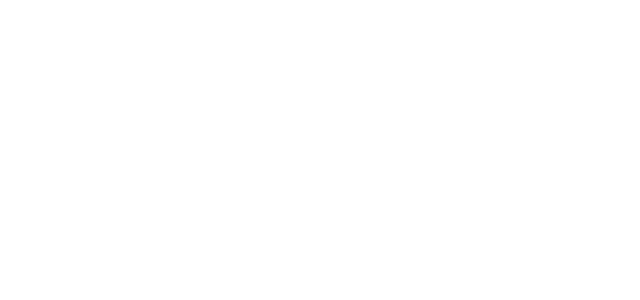
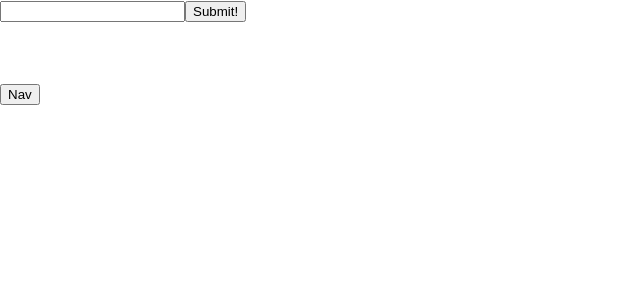
Before and after one commit to meixinchoy/FCC-react, a React (Create React App) app: page /controlledforms in a window 1280 px wide. Shown: the top 300 px of the page, without its empty margins (0-640 px from the left). Built offline with nearby package versions, Linux system fonts and the light colour scheme.

Commit message:
added controlled forms

```diff
--- a/src/App.js
+++ b/src/App.js
@@ -1,6 +1,6 @@
 import React from "react";
 import { BrowserRouter as Router, Route, Switch } from "react-router-dom";
-import { Navigation, Counter, ControlledInput } from "./components";
+import { Navigation, Counter, ControlledInput, ControlledForms } from "./components";
 
 function App() {
   return (
@@ -9,7 +9,8 @@
         <Switch>
           <Route path="/" exact component={() => <Navigation />} />
           <Route path="/counter" exact component={() => <Counter />} />
-          <Route path="/controlledinput" exact component={() =><ControlledInput />} />
+          <Route path="/controlledinput" exact component={() => <ControlledInput />} />
+          <Route path="/controlledforms" exact component={() => <ControlledForms />} />
         </Switch>
       </Router>
     </div>
--- /dev/null
+++ b/src/components/ControlledForms.jsx
@@ -0,0 +1,46 @@
+import React from "react";
+import { Link } from "react-router-dom";
+
+class ControlledForms extends React.Component {
+    constructor(props) {
+        super(props);
+        this.state = {
+            input: '',
+            submit: ''
+        };
+        this.handleChange = this.handleChange.bind(this);
+        this.handleSubmit = this.handleSubmit.bind(this);
+    }
+    handleChange(event) {
+        this.setState({
+            input: event.target.value
+        });
+    }
+    handleSubmit(event) {
+        // Change code below this line
+        event.preventDefault()
+        this.setState({
+            submit: this.state.input
+        });
+        // Change code above this line
+    }
+    render() {
+        return (
+            <div>
+                <form onSubmit={this.handleSubmit}>
+                    {/* Change code below this line */}
+                    <input value={this.state.input} onChange={this.handleChange} />
+                    {/* Change code above this line */}
+                    <button type='submit'>Submit!</button>
+                </form>
+                {/* Change code below this line */}
+                <h1>{this.state.submit}</h1>
+                {/* Change code above this line */}
+                <br /> <br />
+                <Link to="/"><button>Nav</button></Link>
+            </div>
+        );
+    }
+}
+
+export default ControlledForms;
--- a/src/components/Navigation.jsx
+++ b/src/components/Navigation.jsx
@@ -8,7 +8,7 @@
             <ul>
                 <li><Link to="/counter">React Counter</Link></li>
                 <li><Link to="/controlledinput">React Controlled Input</Link></li>
-
+                <li><Link to="/controlledforms">React Controlled Forms</Link></li>
             </ul>
         </div>
     )
--- a/src/components/index.js
+++ b/src/components/index.js
@@ -1,3 +1,4 @@
 export { default as Navigation } from "./Navigation";
 export { default as Counter } from "./Counter";
 export { default as ControlledInput } from "./ControlledInput";
+export { default as ControlledForms } from "./ControlledForms";
```
Also changed, not shown: 1 other file (tests, documents, lock files or other folders).
